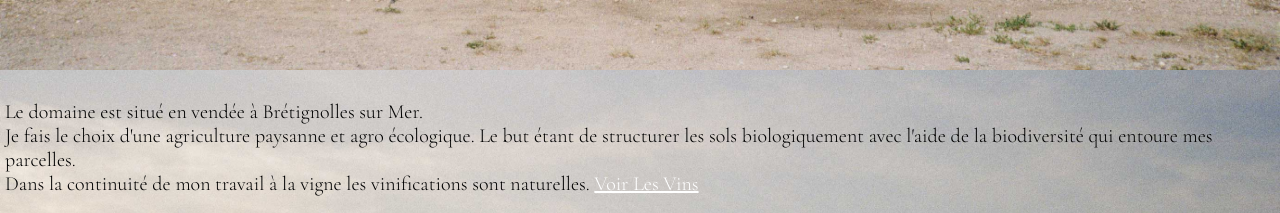
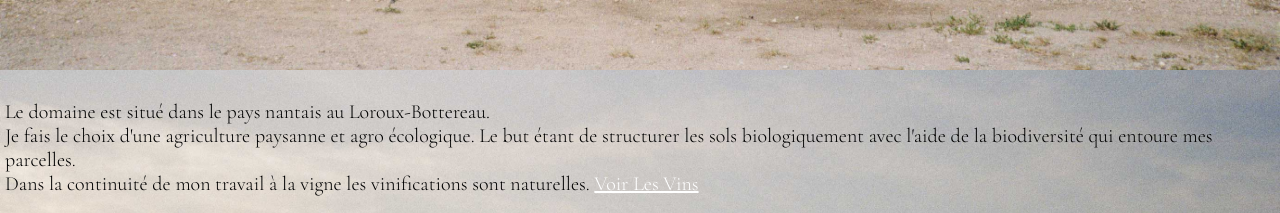
Before and after one commit to ThomasLiberge/DomaineLaRequerreRecords, a plain HTML site: page index.html in a window 1280 px wide. Shown: the part 730-943 px from the top of the page. Drawn offline with nearby package versions, Linux system fonts and the light colour scheme.

Commit message:
updatelocation

```diff
--- a/index.html
+++ b/index.html
@@ -27,7 +27,7 @@
         <br/>La Requerre Records</h1>
     </div>
     <div class="bg image2">
-        <p class="DescriptionDomaineThomasLiberge" lang="fr">Le domaine est situé en vendée à Brétignolles sur Mer.
+        <p class="DescriptionDomaineThomasLiberge" lang="fr">Le domaine est situé dans le pays nantais au Loroux-Bottereau.
         <br />Je fais le choix d'une agriculture paysanne et agro écologique. Le but étant de structurer les sols biologiquement avec l'aide de la biodiversité qui entoure mes parcelles.
         <br />Dans la continuité de mon travail à la vigne les vinifications sont naturelles. <a href="lesvins.html" target="_blank">Voir Les Vins</a>
         </p>
```
